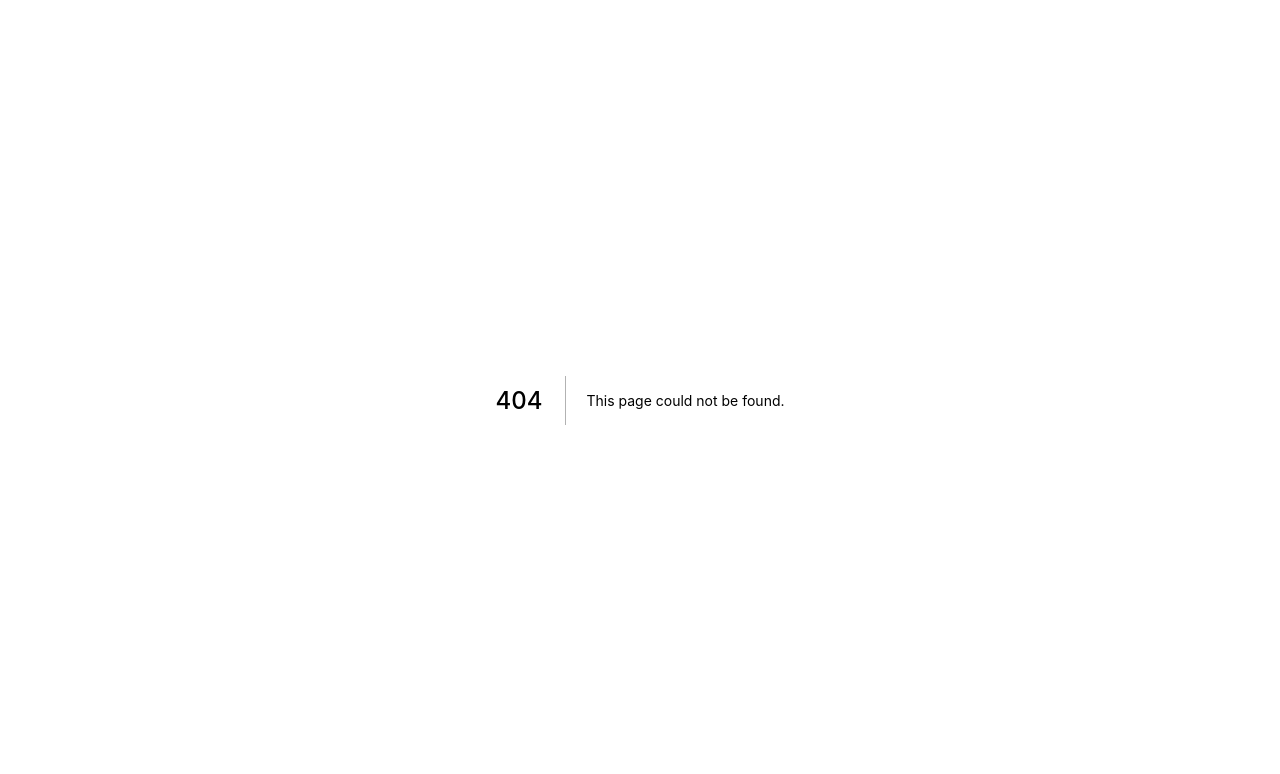
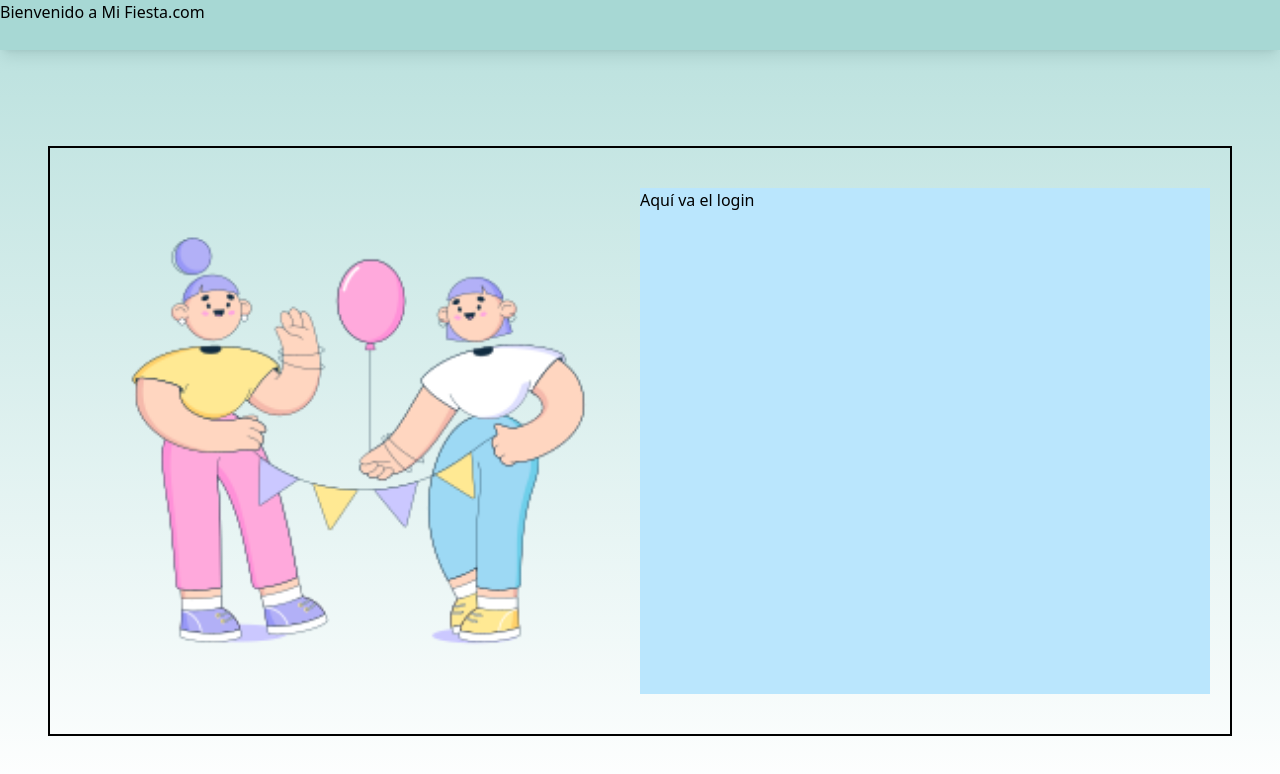
Before and after one commit to Abyblackmouth/Mi_Fiesta-Client, a Next.js app: page /login in a window 1280 px wide. Before the commit this address had no page. Shown: the top 774 px of the page. Built offline with nearby package versions, Linux system fonts and the light colour scheme.

Commit message:
layout component is created and login is ajusted

```diff
--- /dev/null
+++ b/components/Layout.jsx
@@ -0,0 +1,26 @@
+import clsx from "clsx"
+
+export default function Layout({children}) {
+  return (
+    <>
+      <nav className={clsx(
+        'bg-[#249F95]/40',
+        'shadow-lg',
+        'h-[50px]'
+        )}>
+        Bienvenido a Mi Fiesta.com
+      </nav>
+      <main className={clsx(
+        'bg-gradient-to-b from-[#249F95]/30 to-white',
+        'h-[calc(100vh-50px)]',
+        'flex justify-center',
+        'pt-20 md:pt-24',
+        'px-6 md:px-16 lg:px-12',
+        'pb-14 md:pb-16',
+        )}>
+          {children}
+      </main>
+
+    </>
+  )
+}
--- /dev/null
+++ b/components/Login.jsx
@@ -0,0 +1,32 @@
+import clsx from "clsx"
+import Image from 'next/image'
+
+export default function Login({ }) {
+  return(
+    <>
+      <section className={clsx(
+        'py-10 px-5',
+        'lg:max-w-screen-xl w-full',
+        'border-2 border-black',
+        'flex justify-center',
+        'h-full'
+      )}>
+        <article className={clsx(
+          'hidden lg:flex',
+          'lg:w-1/2',
+          'bg-login bg-contain bg-center bg-no-repeat'
+          )}
+        >
+        </article>
+        <article className={clsx(
+          'h-full',
+          'w-full lg:w-1/2',
+          'bg-sky-200')}
+        >
+          Aquí va el login
+        </article>
+      </section>
+
+    </>
+  )
+}
--- a/pages/index.js
+++ /dev/null
@@ -1,22 +0,0 @@
-import Head from 'next/head'
-import Image from 'next/image'
-import styles from '../styles/Home.module.css'
-
-export default function Home() {
-  return (
-<>
-<nav className='bg-emerald-400'>
-      Bienvenido a Mi Fiesta.com
-    </nav>
-    <main className=''>
-      <section className='flex divide-red-400'>
-        <section className='h-2/5 w-1/2 bg-sky-400'>Aqui va la imagen introductiva</section>
-        <section className='h-2/5 w-1/2 bg-sky-200'>Aquí va el login
-        </section>
-      </section>
-    </main>
-    <><footer>Aqui va el foother</footer></>
-
-</>
-  )
-}
--- /dev/null
+++ b/pages/index.jsx
@@ -0,0 +1,10 @@
+import Head from 'next/head'
+import Image from 'next/image'
+import Layout from '../components/Layout'
+
+export default function Home() {
+  return (
+
+    <Layout></Layout>
+  )
+}
--- /dev/null
+++ b/pages/login.jsx
@@ -0,0 +1,13 @@
+import Layout from "../components/Layout";
+import Login from "../components/Login";
+
+export default function HomeLogin (){
+  return(
+    <>
+    <Layout>
+      <Login />
+    </Layout>
+    </>
+
+  )
+}
--- a/styles/globals.css
+++ b/styles/globals.css
@@ -1,25 +1,3 @@
 @tailwind base;
 @tailwind components;
 @tailwind utilities;
-
-main{
-  height: 80vh;
-  background-size: cover;
-  background-color: rgba(36, 159, 149, 0.2);
-  padding-left: 5%;
-  padding-right: 5%;
-}
-
-section{
-    height: 80vh;
-}
-
-nav{
-    height: 45px;
-}
-
-footer{
-    background-color: coral;
-    height: 70px;
-    height: 10vh;
-}
--- a/tailwind.config.js
+++ b/tailwind.config.js
@@ -3,7 +3,11 @@ module.exports = {
   content: ["./pages/**/*.{js,ts,jsx,tsx}",
   "./components/**/*.{js,ts,jsx,tsx}",],
   theme: {
-    extend: {},
+    extend: {
+      backgroundImage: {
+        'login': "url('/login-section.png')"
+      }
+    },
   },
   plugins: [],
 }
```
Also changed, not shown: components/login.js (deleted, +0 -7 lines), styles/Home.module.css (deleted, +0 -129 lines), pages/_app.jsx (renamed from pages/_app.js), public/login-section.png (added).
